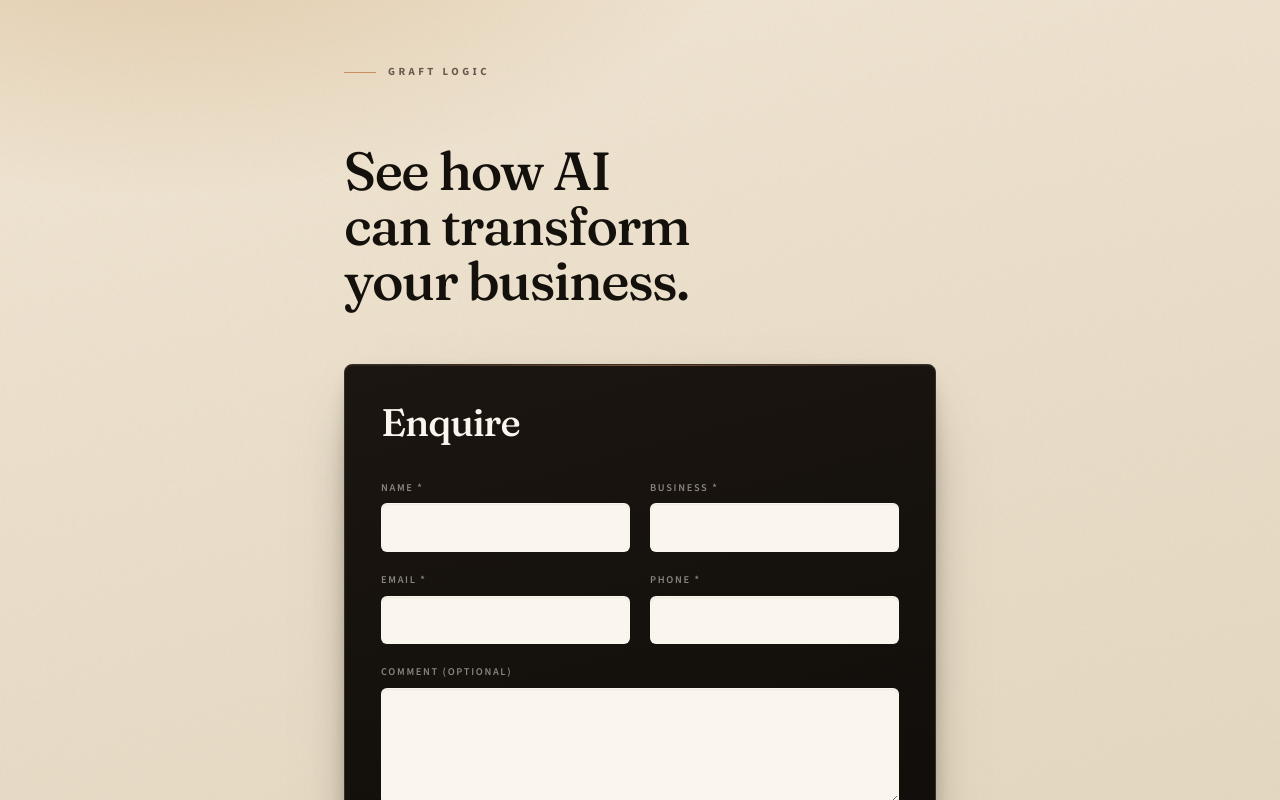
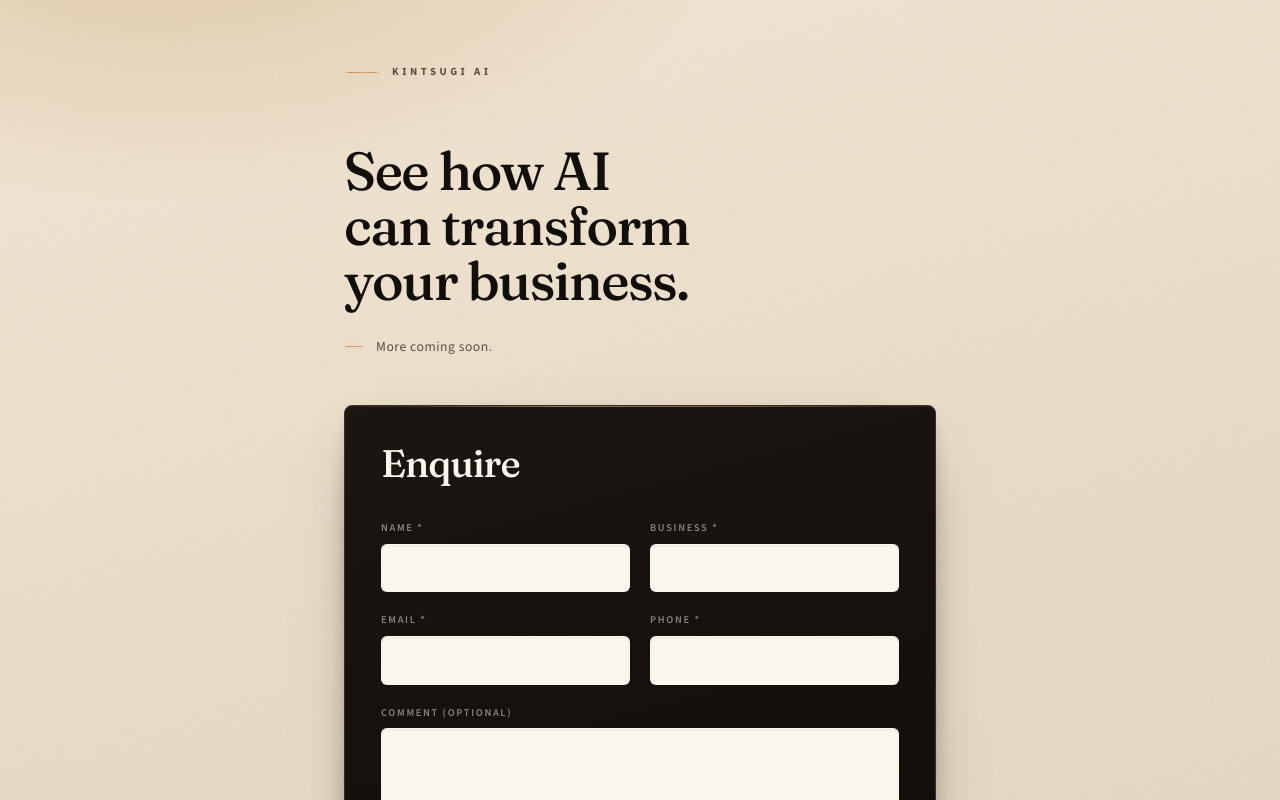
Before and after one commit to patomaley/graft-logic, a Next.js app: page / in a window 1280 px wide. Shown: the top 800 px of the page. Built offline with nearby package versions, Linux system fonts and the light colour scheme.

Commit message:
Kintsugi AI brand, polish, coming soon, lint (#3)

```diff
--- a/app/globals.css
+++ b/app/globals.css
@@ -3,14 +3,15 @@
 :root {
   --paper: #f1e6d3;
   --cream: #faf6ee;
-  --ink: #14100c;
-  --ink-soft: #65594c;
+  --ink: #120e0a;
+  --ink-soft: #5a4f43;
   --rust: #8a3a18;
   --rust-hot: #a8451c;
   --rule: #c9b593;
   --band: #14100c;
   --band-edge: #3a2f26;
   --copper: #c47a4a;
+  --gold: #d4a574;
   --glow: rgba(168, 69, 28, 0.35);
 }
 
@@ -26,8 +27,8 @@ html {
 
 body {
   background:
-    radial-gradient(ellipse 85% 50% at 12% -10%, rgba(196, 148, 90, 0.38) 0%, transparent 55%),
-    radial-gradient(ellipse 55% 45% at 95% 105%, rgba(139, 90, 50, 0.18) 0%, transparent 48%),
+    radial-gradient(ellipse 85% 50% at 12% -10%, rgba(196, 148, 90, 0.4) 0%, transparent 55%),
+    radial-gradient(ellipse 55% 45% at 95% 105%, rgba(139, 90, 50, 0.2) 0%, transparent 48%),
     linear-gradient(165deg, var(--paper) 0%, #e8dcc6 52%, #e2d4ba 100%);
   color: var(--ink);
   font-family: var(--font-body), ui-sans-serif, system-ui, sans-serif;
@@ -66,6 +67,24 @@ body > * {
 .brand-mark {
   letter-spacing: 0.32em;
   font-feature-settings: "ss01" on;
+}
+
+/* Thin copper/gold vein — kintsugi accent, not a logo */
+.kintsugi-vein {
+  background: linear-gradient(
+    90deg,
+    transparent 0%,
+    var(--copper) 18%,
+    var(--gold) 52%,
+    var(--copper) 82%,
+    transparent 100%
+  );
+  opacity: 0.85;
+  box-shadow: 0 0 6px rgba(212, 165, 116, 0.35);
+}
+
+.coming-soon {
+  border-left: none;
 }
 
 .rise {
@@ -119,14 +138,14 @@ body > * {
   background:
     linear-gradient(165deg, #1c1611 0%, var(--band) 55%, #100c09 100%);
   box-shadow:
-    0 1px 0 rgba(255, 244, 230, 0.06) inset,
+    0 1px 0 rgba(255, 244, 230, 0.07) inset,
     0 28px 60px -32px rgba(20, 12, 6, 0.75),
     0 8px 24px -12px rgba(20, 12, 6, 0.45);
 }
 
 .enquire-accent {
-  background: linear-gradient(90deg, transparent, var(--copper), transparent);
-  opacity: 0.55;
+  background: linear-gradient(90deg, transparent, var(--gold), var(--copper), transparent);
+  opacity: 0.6;
 }
 
 .field-input {
--- a/app/page.tsx
+++ b/app/page.tsx
@@ -8,7 +8,7 @@ export default function Home() {
         <div className="flex items-center gap-3">
           <span
             aria-hidden
-            className="h-px w-6 bg-[var(--copper)]/80 sm:w-8"
+            className="kintsugi-vein h-px w-7 sm:w-9"
           />
           <p className="brand-mark text-[0.68rem] font-bold uppercase text-[var(--ink-soft)]">
             {SITE_NAME}
@@ -16,10 +16,20 @@ export default function Home() {
         </div>
       </header>
 
-      <main className="flex flex-1 flex-col justify-center gap-10 sm:gap-14">
-        <h1 className="display rise rise-delay text-[2.35rem] leading-[1.05] text-[var(--ink)] sm:text-[3.35rem] sm:leading-[1.02]">
-          See how AI can transform your business.
-        </h1>
+      <main className="flex flex-1 flex-col justify-center gap-9 sm:gap-12">
+        <div className="space-y-6 sm:space-y-7">
+          <h1 className="display rise rise-delay text-[2.35rem] leading-[1.05] text-[var(--ink)] sm:text-[3.35rem] sm:leading-[1.02]">
+            See how AI can transform your business.
+          </h1>
+
+          <p
+            className="coming-soon rise rise-delay flex items-center gap-3 text-[0.8rem] tracking-[0.04em] text-[var(--ink-soft)] sm:text-[0.85rem]"
+            role="note"
+          >
+            <span aria-hidden className="kintsugi-vein h-px w-5 shrink-0 opacity-80" />
+            More coming soon.
+          </p>
+        </div>
 
         <section
           id="enquire"
@@ -42,7 +52,7 @@ export default function Home() {
         </section>
       </main>
 
-      <footer className="mt-14 border-t border-[var(--rule)]/50 pt-6 text-[0.7rem] uppercase tracking-[0.2em] text-[var(--ink-soft)] sm:mt-20">
+      <footer className="mt-14 border-t border-[var(--rule)]/55 pt-6 text-[0.7rem] uppercase tracking-[0.2em] text-[var(--ink-soft)] sm:mt-20">
         <p>{SITE_NAME}</p>
       </footer>
     </div>
--- a/components/EnquiryForm.tsx
+++ b/components/EnquiryForm.tsx
@@ -88,7 +88,7 @@ export function EnquiryForm() {
           Got it.
         </p>
         <p className="mt-2.5 text-[0.95rem] leading-relaxed text-[var(--ink-soft)]">
-          We'll reply soon.
+          We&apos;ll reply soon.
         </p>
       </div>
     );
--- a/lib/site.ts
+++ b/lib/site.ts
@@ -1,2 +1,2 @@
 /** Public site constants (safe to ship). */
-export const SITE_NAME = "Graft Logic";
+export const SITE_NAME = "Kintsugi AI";
--- a/package.json
+++ b/package.json
@@ -1,5 +1,5 @@
 {
-  "name": "graft-logic",
+  "name": "kintsugi-ai",
   "version": "0.1.0",
   "private": true,
   "scripts": {
```
Also changed, not shown: 1 other file (tests, documents, lock files or other folders).
